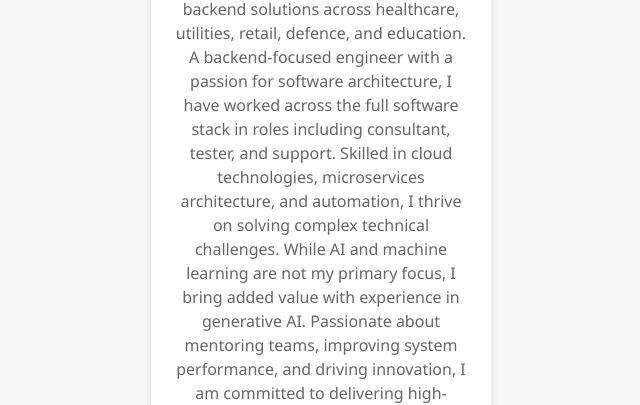
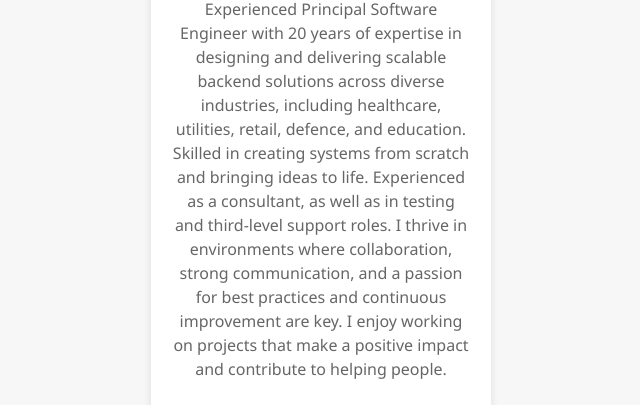
Before and after one commit to alasdair-grant/alasdair-grant.github.io, a plain HTML site: page index.html in a window 1280 px wide. Shown: the part 267-672 px from the top of the page, without its empty margins (319-959 px from the left). Drawn offline with Linux system fonts and the light colour scheme.

Commit message:
Update index.html

```diff
--- a/index.html
+++ b/index.html
@@ -13,14 +13,7 @@
         <img src="profile.jpeg" alt="Alasdair Grant's Profile Picture" class="profile-pic">
         <h1>Alasdair Grant</h1>
         <p class="bio">
-            Experienced Principal Software Engineer with 20 years of expertise in designing and delivering scalable
-            backend solutions across healthcare, utilities, retail, defence, and education. A backend-focused engineer
-            with a passion for software architecture, I have worked across the full software stack in roles including
-            consultant, tester, and support. Skilled in cloud technologies, microservices architecture, and automation,
-            I thrive on solving complex technical challenges. While AI and machine learning are not my primary focus, I
-            bring added value with experience in generative AI. Passionate about mentoring teams, improving system
-            performance, and driving innovation, I am committed to delivering high-quality, reliable solutions that help
-            businesses scale and succeed.
+            Experienced Principal Software Engineer with 20 years of expertise in designing and delivering scalable backend solutions across diverse industries, including healthcare, utilities, retail, defence, and education. Skilled in creating systems from scratch and bringing ideas to life. Experienced as a consultant, as well as in testing and third-level support roles. I thrive in environments where collaboration, strong communication, and a passion for best practices and continuous improvement are key. I enjoy working on projects that make a positive impact and contribute to helping people.
         </p>
         <a href="https://www.linkedin.com/in/alasdair-grant-0b37a3340/" class="linkedin-logo">
             <img src="LI-Logo.png" alt="LinkedIn Logo">
```
